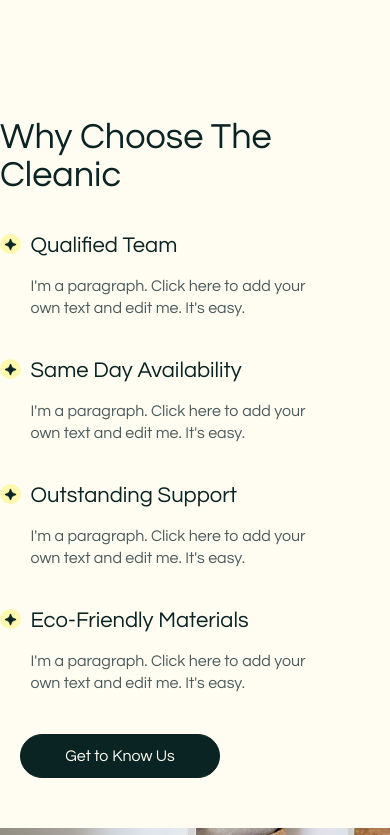
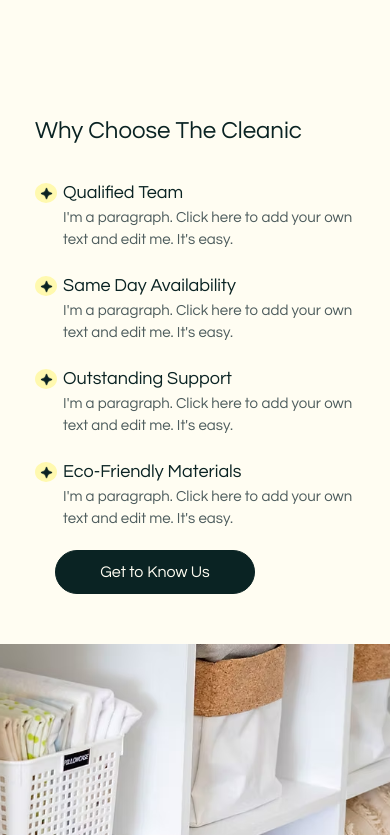
Before and after one commit to Dachi2424/HTML_CSS_cleaning_service, a plain HTML site: page index.html in a window 390 px wide. Shown: the part 7449-8284 px from the top of the page. Drawn offline with Linux system fonts and the light colour scheme.

Commit message:
davamate

```diff
--- a/tablet-responsives/tab-home.scss
+++ b/tablet-responsives/tab-home.scss
@@ -420,4 +420,34 @@
       }
     }
   }
+
+  .section8{
+    .s8-container{
+      .section8-header{
+        font-size: 24px;
+      }
+      .s8-grid-container{
+        gap: 25px;
+        margin-bottom: 20px;
+        .s8-grid-card{
+          gap: 6px;
+          .card-content{
+            h1{
+              font-size: 18px;
+              margin-bottom: 5px;
+            }
+            p{
+              font-size: 15px;
+            }
+          }
+        }
+      }
+    }
+  }
+
+  footer{
+    .second-child{
+      align-self: center;
+    }
+  }
 }
```
Also changed, not shown: tablet-responsives/tab-home.css, 1 other file.
